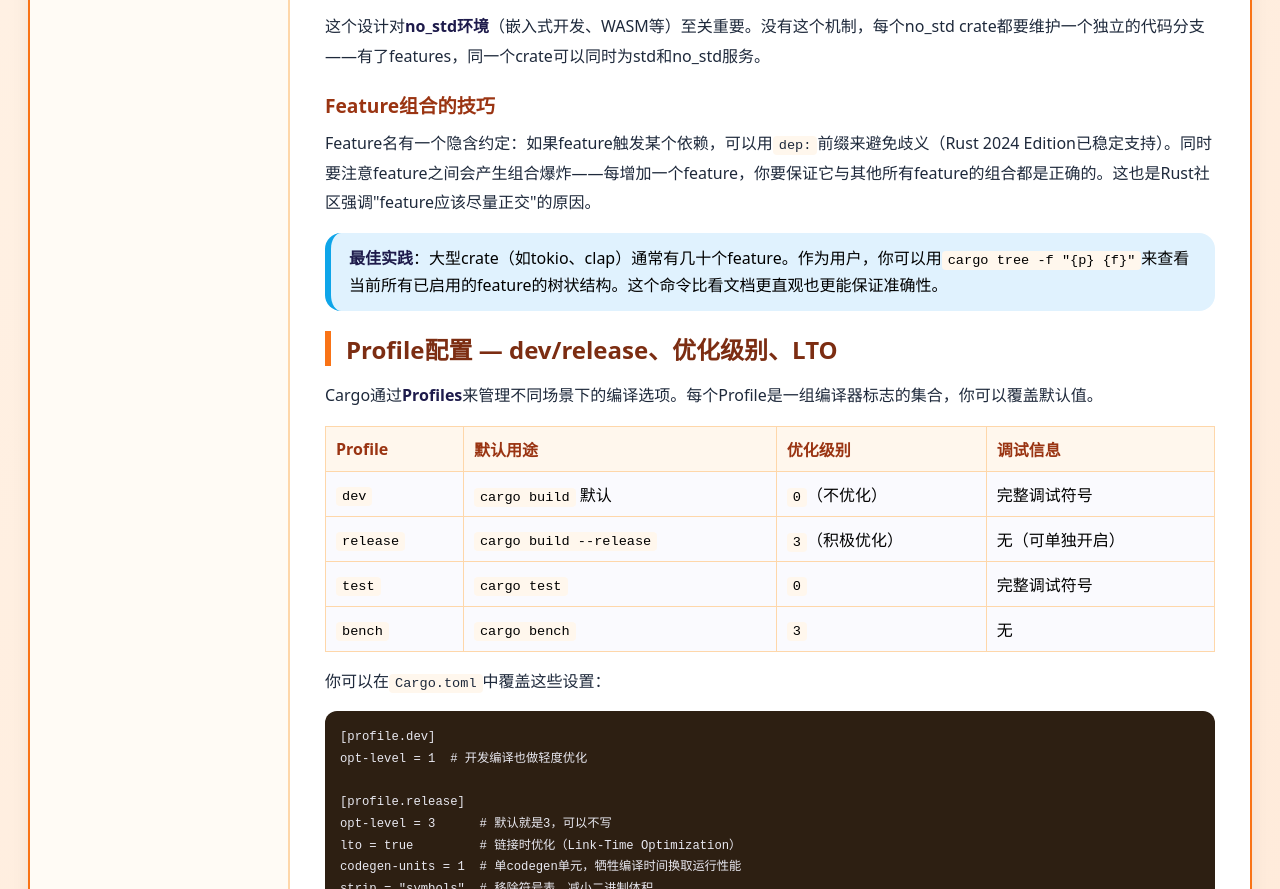
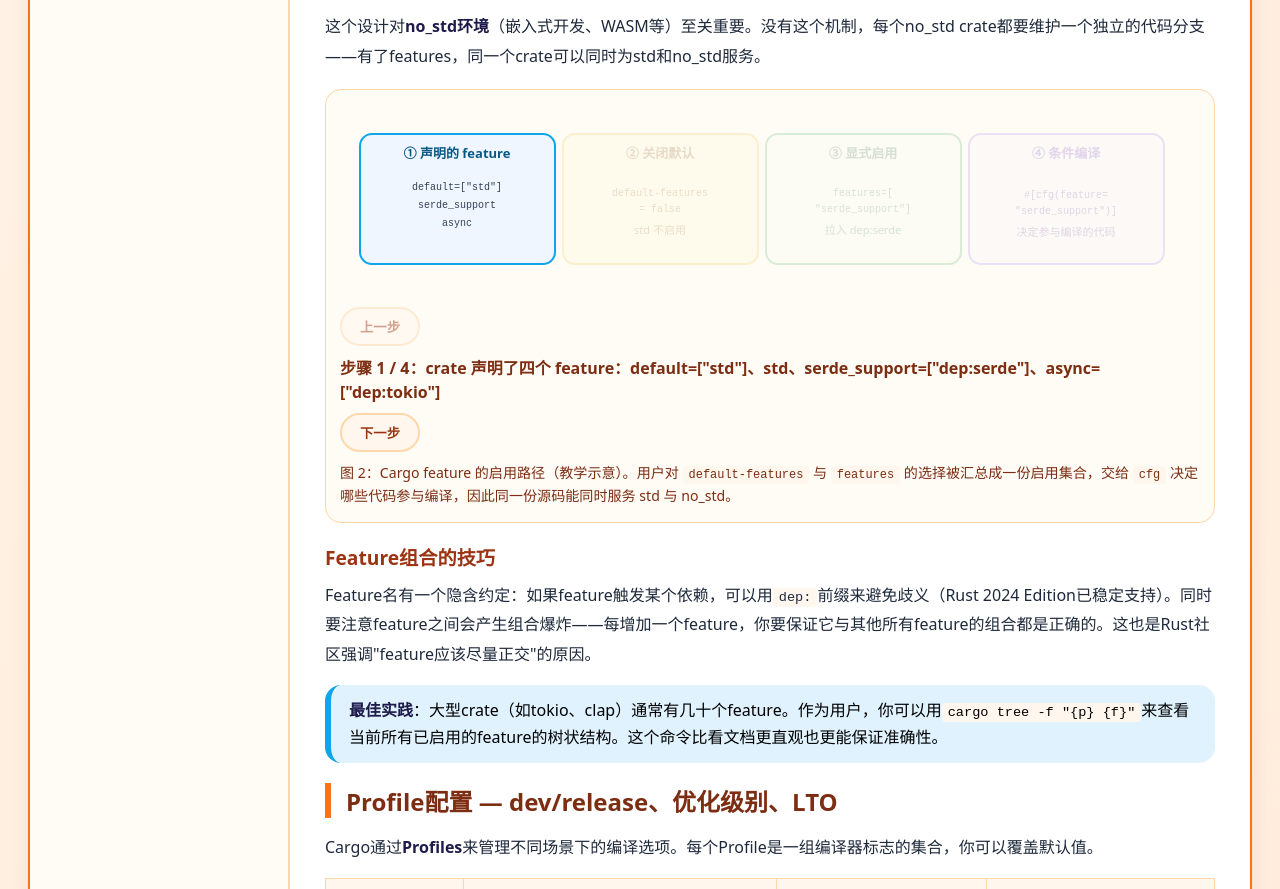
Before and after one commit to 1998x-stack/rust-tutorial, a plain HTML site: page 16.html in a window 1280 px wide. Shown: the part 2689-3578 px from the top of the page. Drawn offline with Linux system fonts and the light colour scheme.

Commit message:
feat(rust-tutorial): add Cargo feature-activation stepper to ch16

```diff
--- a/16.html
+++ b/16.html
@@ -190,6 +190,41 @@ my_crate = { version = "0.1", default-features = false }
 my_crate = { version = "0.1", default-features = false, features = ["serde_support"] }</code></pre>
 
         <p>这个设计对<strong>no_std环境</strong>（嵌入式开发、WASM等）至关重要。没有这个机制，每个no_std crate都要维护一个独立的代码分支——有了features，同一个crate可以同时为std和no_std服务。</p>
+
+        <figure class="step-figure" data-step="1" data-labels="crate 声明了四个 feature：default=[&quot;std&quot;]、std、serde_support=[&quot;dep:serde&quot;]、async=[&quot;dep:tokio&quot;]|用户写 default-features = false：默认的 std 不再自动启用|用户又写 features = [&quot;serde_support&quot;]：该 feature 被启用，并拉入可选依赖 serde|cargo 把启用集合交给编译器：cfg(feature=...) 决定哪些代码参与编译">
+            <svg viewBox="0 0 860 190" role="img" aria-labelledby="featStepTitle featStepDesc">
+                <title id="featStepTitle">Cargo feature 的启用与条件编译</title>
+                <desc id="featStepDesc">用“上一步 / 下一步”展示四次：从 crate 声明的 feature 出发，用户关闭默认 feature 并开启 serde_support，最终 cfg 决定哪些代码被编译。</desc>
+                <g font-family="system-ui, 'PingFang SC', sans-serif">
+                    <rect data-s="1" x="20" y="30" width="195" height="130" rx="12" fill="#eff6ff" stroke="#0ea5e9" stroke-width="2"/>
+                    <text data-s="1" x="117" y="54" text-anchor="middle" font-size="13" font-weight="700" fill="#075985">① 声明的 feature</text>
+                    <text data-s="1" x="117" y="86" text-anchor="middle" font-size="10" font-family="monospace" fill="#334155">default=["std"]</text>
+                    <text data-s="1" x="117" y="104" text-anchor="middle" font-size="10" font-family="monospace" fill="#334155">serde_support</text>
+                    <text data-s="1" x="117" y="122" text-anchor="middle" font-size="10" font-family="monospace" fill="#334155">async</text>
+                    <rect data-s="2" x="223" y="30" width="195" height="130" rx="12" fill="#fef9c3" stroke="#eab308" stroke-width="2"/>
+                    <text data-s="2" x="320" y="54" text-anchor="middle" font-size="13" font-weight="700" fill="#713f12">② 关闭默认</text>
+                    <text data-s="2" x="320" y="92" text-anchor="middle" font-size="10" font-family="monospace" fill="#854d0e">default-features</text>
+                    <text data-s="2" x="320" y="108" text-anchor="middle" font-size="10" font-family="monospace" fill="#854d0e">= false</text>
+                    <text data-s="2" x="320" y="130" text-anchor="middle" font-size="11" fill="#854d0e">std 不启用</text>
+                    <rect data-s="3" x="426" y="30" width="195" height="130" rx="12" fill="#f0fdf4" stroke="#16a34a" stroke-width="2"/>
+                    <text data-s="3" x="523" y="54" text-anchor="middle" font-size="13" font-weight="700" fill="#14532d">③ 显式启用</text>
+                    <text data-s="3" x="523" y="92" text-anchor="middle" font-size="10" font-family="monospace" fill="#166534">features=[</text>
+                    <text data-s="3" x="523" y="108" text-anchor="middle" font-size="10" font-family="monospace" fill="#166534">"serde_support"]</text>
+                    <text data-s="3" x="523" y="130" text-anchor="middle" font-size="11" fill="#166534">拉入 dep:serde</text>
+                    <rect data-s="4" x="629" y="30" width="195" height="130" rx="12" fill="#f5f3ff" stroke="#8b5cf6" stroke-width="2"/>
+                    <text data-s="4" x="726" y="54" text-anchor="middle" font-size="13" font-weight="700" fill="#5b21b6">④ 条件编译</text>
+                    <text data-s="4" x="726" y="94" text-anchor="middle" font-size="10" font-family="monospace" fill="#4c1d95">#[cfg(feature=</text>
+                    <text data-s="4" x="726" y="110" text-anchor="middle" font-size="10" font-family="monospace" fill="#4c1d95">"serde_support")]</text>
+                    <text data-s="4" x="726" y="132" text-anchor="middle" font-size="11" fill="#4c1d95">决定参与编译的代码</text>
+                </g>
+            </svg>
+            <div class="step-controls">
+                <button type="button" class="step-btn" data-dir="-1" disabled>上一步</button>
+                <p class="step-status" role="status" aria-live="polite"></p>
+                <button type="button" class="step-btn" data-dir="1">下一步</button>
+            </div>
+            <figcaption>图 2：Cargo feature 的启用路径（教学示意）。用户对 <code>default-features</code> 与 <code>features</code> 的选择被汇总成一份启用集合，交给 <code>cfg</code> 决定哪些代码参与编译，因此同一份源码能同时服务 std 与 no_std。</figcaption>
+        </figure>
 
         <h3>Feature组合的技巧</h3>
 
@@ -420,5 +455,32 @@ members = [
     });
 })();
 </script>
+<script>
+(function () {
+    Array.prototype.forEach.call(document.querySelectorAll('.step-figure'), function (fig) {
+        var labels = (fig.getAttribute('data-labels') || '').split('|');
+        var status = fig.querySelector('.step-status');
+        var buttons = Array.prototype.slice.call(fig.querySelectorAll('.step-btn'));
+        function render() {
+            var step = parseInt(fig.getAttribute('data-step'), 10);
+            status.textContent = '步骤 ' + step + ' / ' + labels.length + '：' + labels[step - 1];
+            buttons.forEach(function (btn) {
+                var dir = parseInt(btn.getAttribute('data-dir'), 10);
+                btn.disabled = (step + dir < 1) || (step + dir > labels.length);
+            });
+        }
+        buttons.forEach(function (btn) {
+            btn.addEventListener('click', function () {
+                var step = parseInt(fig.getAttribute('data-step'), 10);
+                var next = step + parseInt(btn.getAttribute('data-dir'), 10);
+                if (next < 1 || next > labels.length) return;
+                fig.setAttribute('data-step', String(next));
+                render();
+            });
+        });
+        render();
+    });
+})();
+</script>
 </body>
 </html>
```
